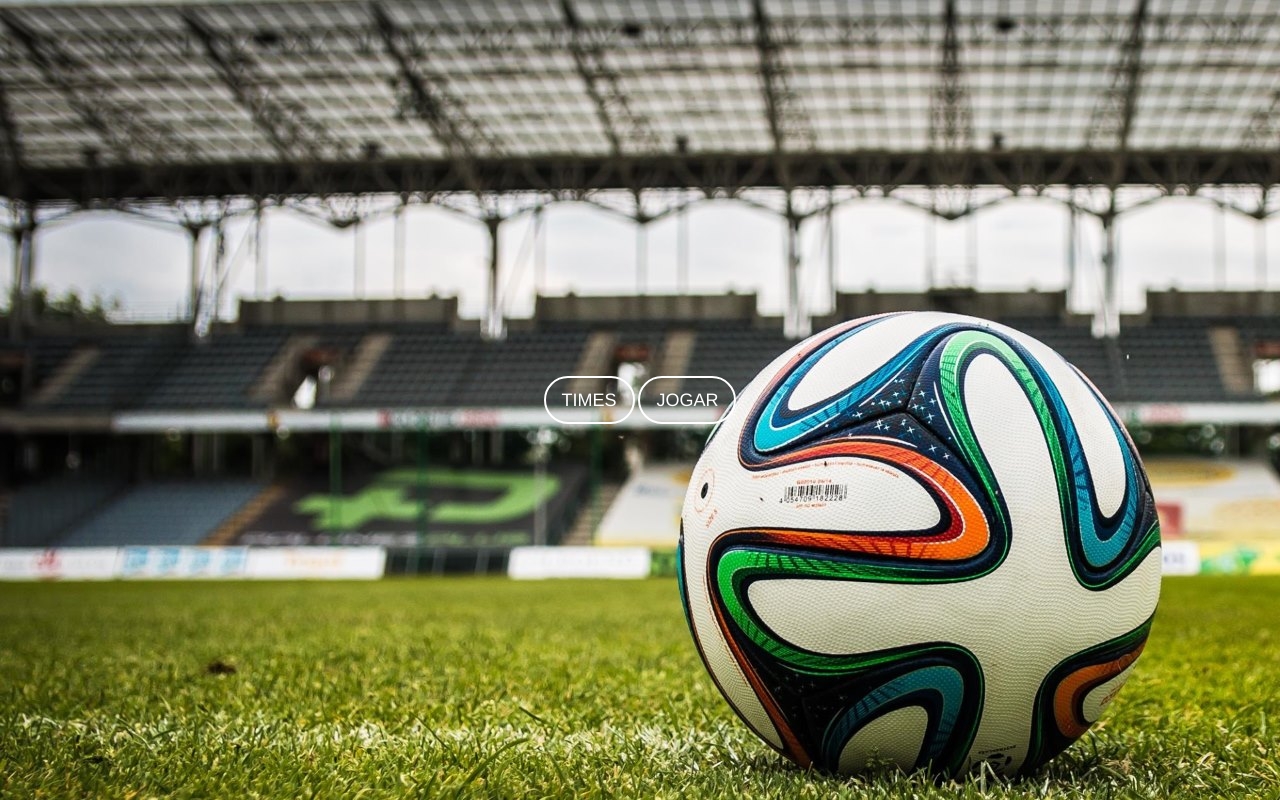
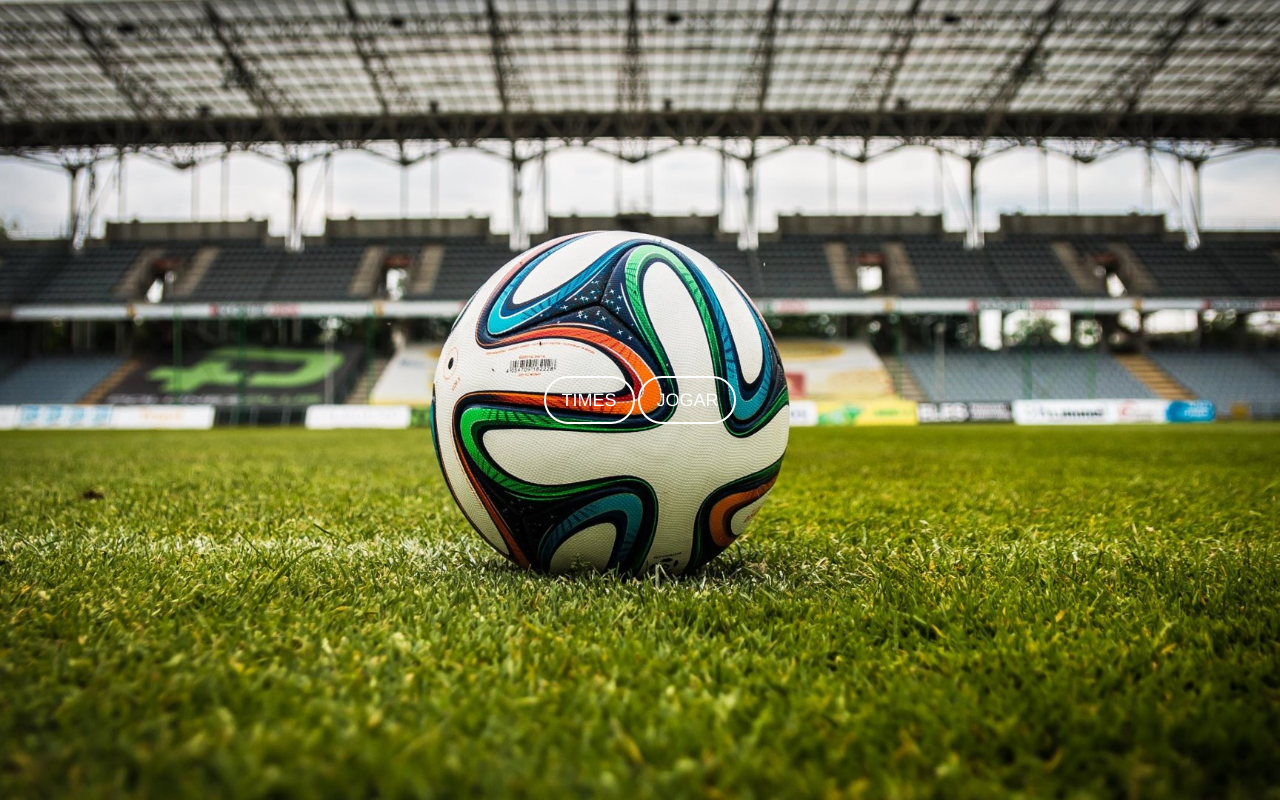
Before and after one commit to GabrielFelix23/X1, a plain HTML site: page index.html in a window 1280 px wide. Drawn offline with nearby package versions, Linux system fonts and the light colour scheme.

Commit message:
Update style-index.css

```diff
--- a/css/style-index.css
+++ b/css/style-index.css
@@ -4,10 +4,12 @@ html, body, .capa {
 }
 
 body {
-	background: url('../imagens/wallpaper.jpg');
-    background-attachment: fixed;
+	background: url('../imagens/wallpaper.jpg') no-repeat center center fixed;
 	font-family: Helvetica,Arial,sans-serif;
-	overflow-x: hidden
+	-webkit-background-size: cover;
+	-moz-background-size: cover;
+	background-size: cover;
+	-o-background-size: cover;
 }
 /* -- Imagem de capa -- */
 .capa {
```
